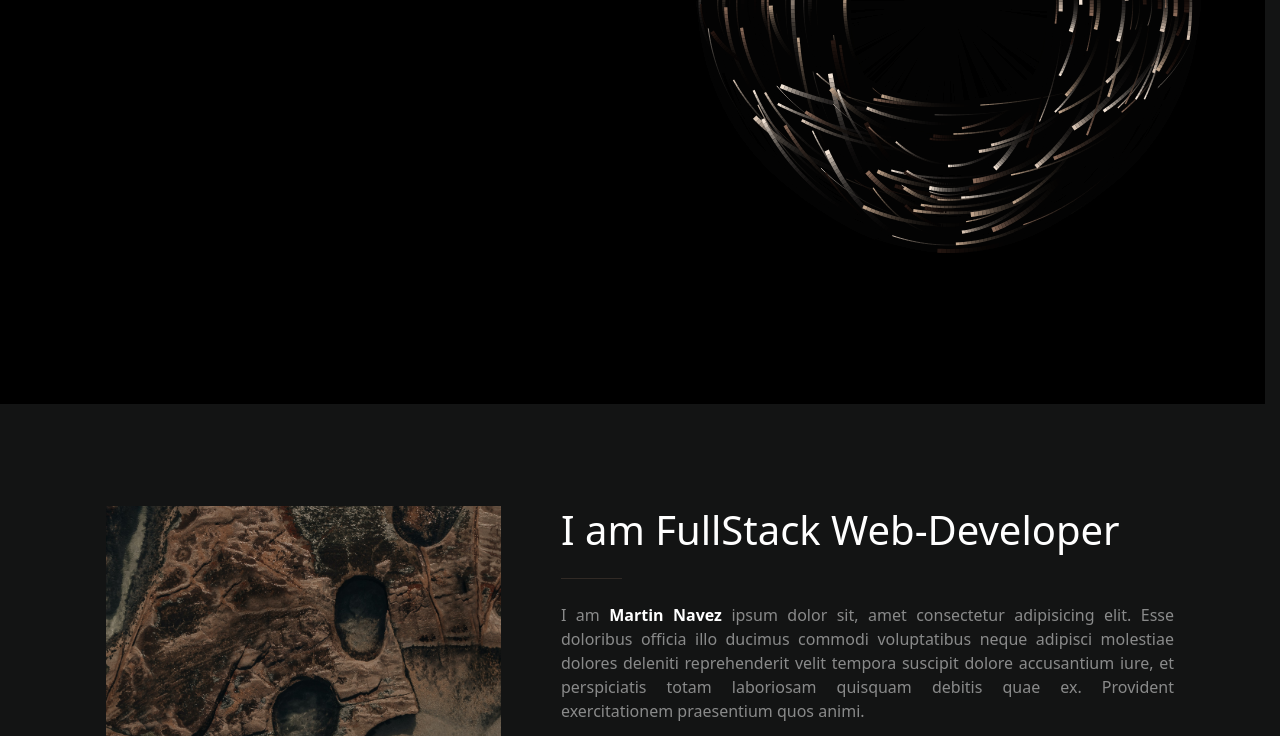
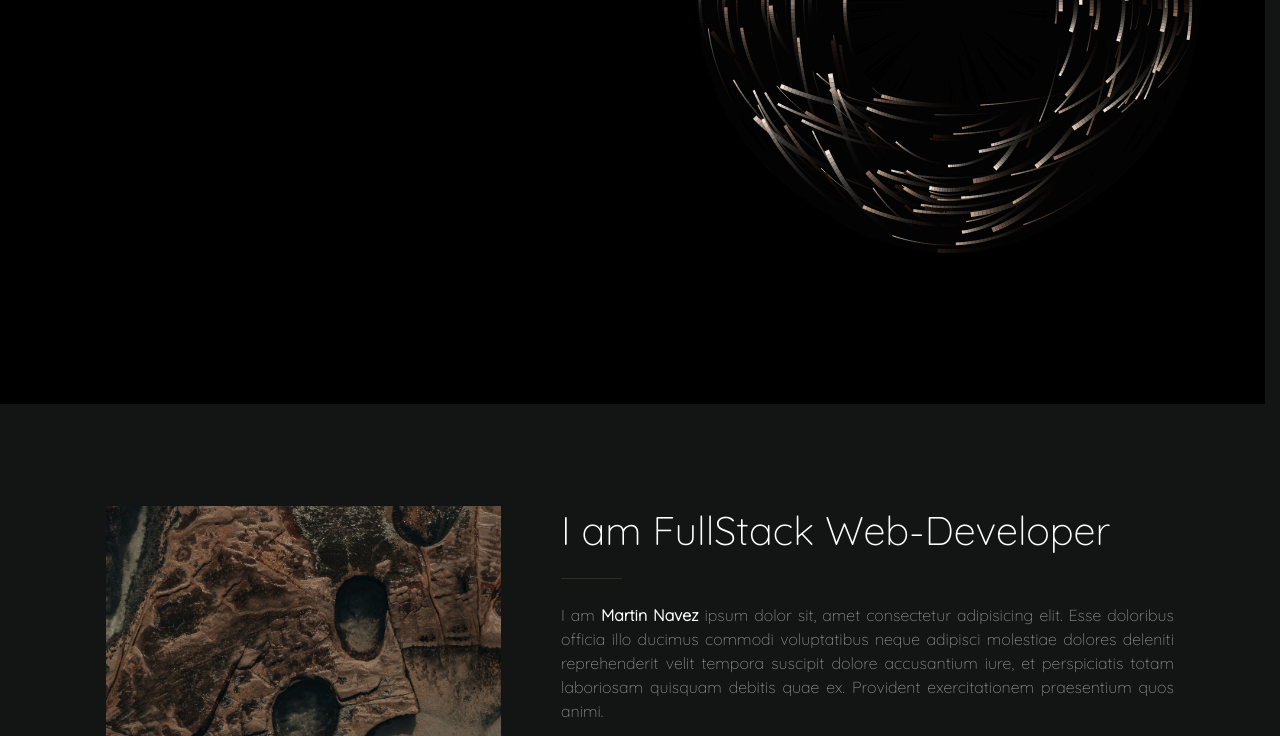
Before and after one commit to Navezm/portfolio, a website: page index.html in a window 1280 px wide. Shown: the part 460-1196 px from the top of the page. Drawn offline with nearby package versions, Linux system fonts and the light colour scheme.

Commit message:
Font add

```diff
--- a/src/scss/_fonts.scss
+++ b/src/scss/_fonts.scss
@@ -0,0 +1,9 @@
+@font-face{
+    font-family: font_light;
+	src: url(../fonts/JosefinSlab-ExtraLight.ttf);
+}
+
+@font-face{
+    font-family: font_normal;
+	src: url(../fonts/Quicksand-Light.ttf);
+}
--- a/src/scss/modules/_general.scss
+++ b/src/scss/modules/_general.scss
@@ -5,6 +5,7 @@ html{
 body{
     margin: 0;
     background-color: #131414;
+    font-family: font_normal;
 }
 
 li{
```
Also changed, not shown: index.html (+1 -0 lines), public/css/app.css, public/fonts/JosefinSlab-ExtraLight.ttf (added), public/fonts/Quicksand-Light.ttf (added).
